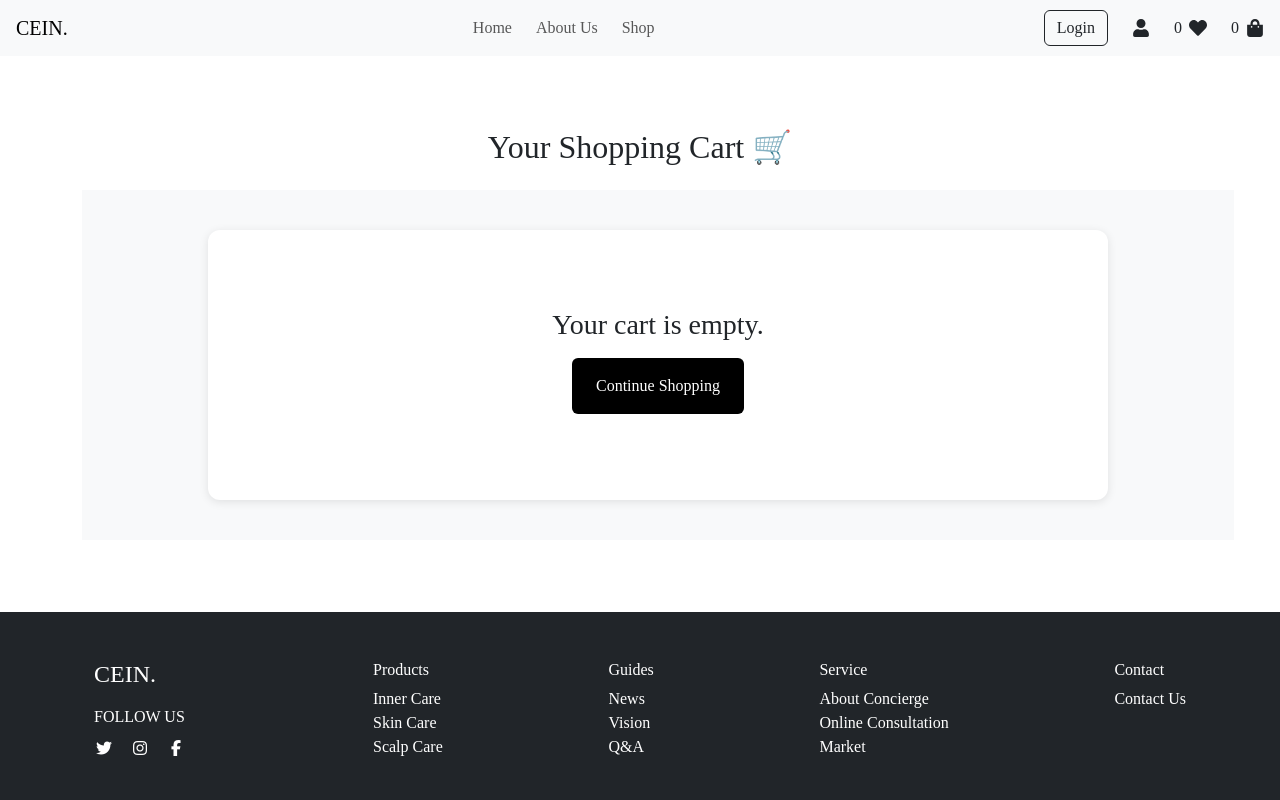
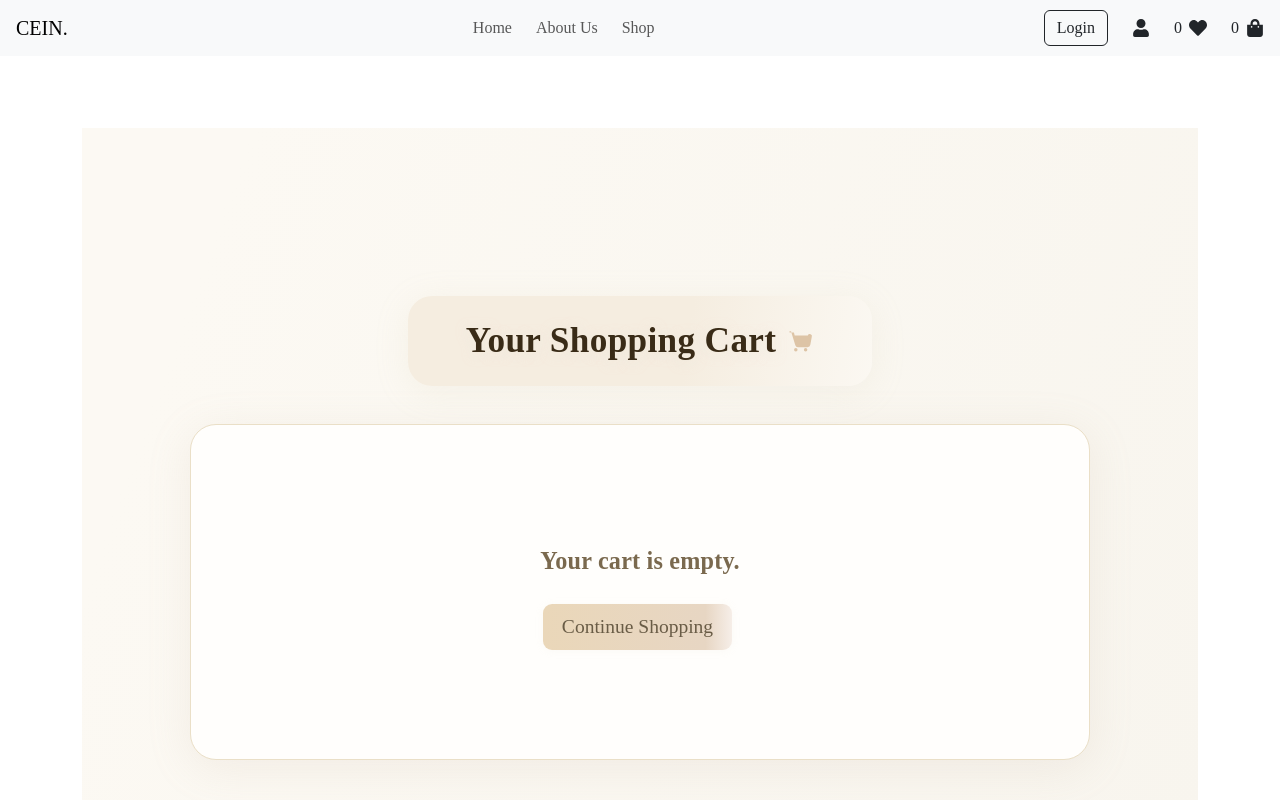
Before and after one commit to Abdelrhman745/Ecommerce-app-, a React (Vite) app: page /cart in a window 1280 px wide. Shown: the top 800 px of the page. Built offline with nearby package versions, Linux system fonts and the light colour scheme.

Commit message:
Update Cart UI

```diff
--- a/src/Pages/CartPage/CartPage.tsx
+++ b/src/Pages/CartPage/CartPage.tsx
@@ -4,7 +4,7 @@ import CartSection from "../../components/CartSection/CartSection";
 const CartPage: React.FC = () => {
   return (
     <div className="container py-5">
-      <h2 className="text-center mb-4">Your Shopping Cart 🛒</h2>
+      {/* <h2 className="text-center mb-4"></h2> */}
       <CartSection />
     </div>
   );
--- a/src/components/CartSection/CartSection.tsx
+++ b/src/components/CartSection/CartSection.tsx
@@ -1,70 +1,216 @@
 import React from "react";
-import styled from "styled-components";
+import styled, { keyframes } from "styled-components";
 import { useDispatch, useSelector } from "react-redux";
 import { removeFromCart, changeCartQuantity } from "../../Redux/CartSlice";
 import { RootState } from "../../Redux/Store";
 
-const Section = styled.section`
-  width: 90vw;
-  padding: 40px;
-  background-color: #f8f9fa;
+const fadeIn = keyframes`
+  from { opacity: 0; transform: translateY(18px);}
+  to   { opacity: 1; transform: none; }
+`;
+
+const CenterContainer = styled.div`
+  min-height: 100vh;
+  width: 100%;
+  background: linear-gradient(110deg, #fcf9f3 12%, #f8f5ee 98%);
+  display: flex;
+  flex-direction: column;
+  justify-content: center;
+  align-items: center;
+  overflow: auto;
+`;
+
+const HeadingBg = styled.div`
+  display: flex;
+  justify-content: center;
+  align-items: center;
+  min-width: 340px;
+  margin-bottom: 38px;
+  background: linear-gradient(98deg, #f5ede0 60%, #fbf8f2 100%);
+  box-shadow: 0 6px 34px 0 rgba(210, 200, 170, 0.15);
+  border-radius: 24px;
+  padding: 24px 58px;
+  align-self: center;
+`;
+
+const CartHeading = styled.h1`
+  font-family: "Playfair Display", serif;
+  font-size: 2.2rem;
+  font-weight: 600;
+  color: #392b17;
+  margin: 0;
+  letter-spacing: 0.01em;
+  text-shadow: 0 2px 12px #efe7da8c;
+  display: flex;
+  align-items: center;
+  gap: 10px;
 `;
 
 const CartContainer = styled.div`
+  width: 100%;
   max-width: 900px;
-  margin: 0 auto;
-  background: white;
-  border-radius: 12px;
-  box-shadow: 0px 2px 10px rgba(0, 0, 0, 0.1);
-  padding: 30px;
+  align-self: center;
+  background: #fffefc;
+  border-radius: 26px;
+  border: 1.8px solid #eadfc7;
+  box-shadow: 0 8px 45px 0 rgba(181, 164, 140, 0.14);
+  padding: 58px 58px 46px 58px;
+  display: flex;
+  flex-direction: column;
+  @media (max-width: 640px) {
+    padding: 32px 7vw;
+  }
 `;
 
 const CartItem = styled.div`
+  display: grid;
+  grid-template-columns: 96px 1fr 126px 104px;
+  gap: 32px;
+  align-items: center;
+  margin-bottom: 27px;
+  border-bottom: 1.1px solid #f5ede2;
+  padding-bottom: 24px;
+  background: #fff;
+  animation: ${fadeIn} 0.52s cubic-bezier(0.17, 1, 0.34, 1);
+  &:last-child {
+    border-bottom: none;
+  }
+`;
+
+const ImgBox = styled.div`
   display: flex;
-  justify-content: space-between;
+  justify-content: center;
   align-items: center;
-  margin-bottom: 20px;
-  border-bottom: 1px solid #ddd;
-  padding-bottom: 10px;
+  img {
+    width: 68px;
+    height: 68px;
+    border-radius: 15px;
+    object-fit: cover;
+    background: #fbf8f6;
+    border: 1.5px solid #ede6dd;
+    box-shadow: 0 0px 15px 0 rgba(231, 222, 205, 0.07);
+  }
+`;
+
+const Details = styled.div`
+  display: flex;
+  flex-direction: column;
+  .name {
+    font-size: 1.15rem;
+    font-weight: 600;
+    color: #3d2f1e;
+    margin-bottom: 4px;
+    letter-spacing: 0.02em;
+  }
+  .price {
+    font-size: 1.03rem;
+    color: #bcad99;
+    margin-bottom: 2px;
+  }
+`;
+
+const QuantitySection = styled.div`
+  display: flex;
+  align-items: center;
+  gap: 9px;
+  input {
+    width: 50px;
+    text-align: center;
+    margin-right: 10px;
+    border-radius: 8px;
+    border: 1.4px solid #efe9de;
+    background: #f9f6ee;
+    color: #786954;
+    font-size: 1.12rem;
+    font-weight: 500;
+    padding: 7px 9px;
+    transition: border 0.18s, box-shadow 0.18s;
+    box-shadow: 0 1px 8px 0 rgba(230, 223, 214, 0.07);
+    &:focus {
+      border: 1.6px solid #d5ba97;
+      outline: none;
+      background: #f2e9d5;
+      box-shadow: 0 0 15px 0 rgba(218, 212, 186, 0.12);
+    }
+  }
 `;
 
 const Button = styled.button`
-  background-color: #000;
-  color: white;
+  background: linear-gradient(90deg, #ead7b9, #e7d6c3 86%, #f6eee8 100%);
+  color: #695c46;
   border: none;
-  padding: 6px 12px;
-  border-radius: 6px;
+  padding: 8px 19px;
+  border-radius: 9px;
   cursor: pointer;
-  font-size: 14px;
-
+  font-size: 1em;
+  font-weight: 500;
+  font-family: inherit;
+  margin-left: -5px;
+  box-shadow: 0 1px 8px 0 rgba(222, 210, 190, 0.11);
+  transition: background 0.16s, color 0.12s, box-shadow 0.17s;
   &:hover {
-    background-color: #444;
+    background: linear-gradient(88deg, #eaddc6 5%, #e6cead 95%);
+    color: #3d2d15;
+    box-shadow: 0 6px 22px #e8dac6;
   }
 `;
 
 const TotalSection = styled.div`
-  margin-top: 20px;
-  padding-top: 20px;
+  margin-top: 32px;
+  padding-top: 36px;
   display: flex;
-  justify-content:end;
+  justify-content: flex-end;
   align-items: center;
   font-weight: bold;
-  font-size: 18px;
-  color: #222;
+  font-size: 1.13rem;
+  color: #958a7b;
+`;
+
+const TotalLabel = styled.span`
+  font-size: 1.19rem;
+  color: #8a7e6b;
+  margin-right: 17px;
+  letter-spacing: 0.02em;
+`;
+
+const TotalValue = styled.span`
+  font-size: 2.2rem;
+  color: #3e301a;
+  font-weight: 700;
 `;
 
 const CheckoutButton = styled(Button)`
-  background-color: #000;
-  font-size: 16px;
-  padding: 10px 20px;
-  border-radius: 8px;
-    align-items: center;
+  margin-top: 16px;
+  padding: 16px 54px;
+  font-size: 1.17rem;
+  background: linear-gradient(95deg, #e9d1ab 10%, #eee5d3 90%);
+  color: #6b5c3a;
+  border-radius: 14px;
+  font-weight: 600;
+  box-shadow: 0 5px 24px #ecdcc281;
+  transition: background 0.19s, color 0.13s, box-shadow 0.17s;
+  &:hover {
+    background: linear-gradient(95deg, #e7c89c 0%, #e4dec7 99%);
+    color: #3a2b17;
+    box-shadow: 0 14px 54px #dfcaaa71;
+  }
+`;
 
-
-
-
-  &:hover {
-    background-color: #323131ff;
+const EmptyCart = styled.div`
+  min-height: 230px;
+  display: flex;
+  flex-direction: column;
+  align-items: center;
+  justify-content: center;
+  color: #948573;
+  font-size: 1.22rem;
+  font-weight: 500;
+  letter-spacing: 0.01em;
+  h3 {
+    color: #7a694e;
+    font-weight: 700;
+    font-size: 1.24em;
+    margin-bottom: 15px;
   }
 `;
 
@@ -87,31 +233,36 @@ const CartSection: React.FC = () => {
   );
 
   return (
-    <Section>
+    <CenterContainer>
+      <HeadingBg>
+        <CartHeading>
+          Your Shopping Cart
+          <svg width="28" height="28" fill="#ddc4a6" viewBox="0 0 20 20">
+            <path d="M2.5 3h1.12l.34 1.2 2.7 8.79a2 2 0 0 0 1.9 1.42h6.86a2 2 0 0 0 1.952-1.684l1.02-5.54A1 1 0 0 0 15.56 6H6.21l-.56-2H2.5zM7 17.5A1.25 1.25 0 1 0 7 15a1.25 1.25 0 0 0 0 2.5zm7 0A1.25 1.25 0 1 0 14 15a1.25 1.25 0 0 0 0 2.5z" />
+          </svg>
+        </CartHeading>
+      </HeadingBg>
       <CartContainer>
         {cartItems.length === 0 ? (
-          <div className="d-flex flex-column justify-content-center w-100 align-items-center p-5">
+          <EmptyCart>
             <h3>Your cart is empty.</h3>
-            <Button className="my-2 px-4 py-3 fs-6">Continue Shopping</Button>
-          </div>
+            <Button style={{ marginTop: 14 }}>Continue Shopping</Button>
+          </EmptyCart>
         ) : (
           <>
-            {cartItems.map((item) => (
+            {cartItems.map((item, idx) => (
               <CartItem
                 key={item.id}
-                className="d-flex flex-row justify-content-around"
+                style={{ animationDelay: `${idx * 53}ms` }}
               >
-                <img
-                  src={item.image}
-                  width="100px"
-                  height="100px"
-                  style={{ borderRadius: "8px", objectFit: "cover" }}
-                />
-                <div>
-                  <strong>{item.name}</strong>
-                  <p>${item.price}</p>
-                </div>
-                <div>
+                <ImgBox>
+                  <img src={item.image} alt={item.name} />
+                </ImgBox>
+                <Details>
+                  <span className="name">{item.name}</span>
+                  <span className="price">${item.price.toFixed(2)}</span>
+                </Details>
+                <QuantitySection>
                   <input
                     type="number"
                     min="1"
@@ -119,32 +270,32 @@ const CartSection: React.FC = () => {
                     onChange={(e) =>
                       handleQuantityChange(item.id, Number(e.target.value))
                     }
-                    style={{
-                      width: "50px",
-                      textAlign: "center",
-                      marginRight: "10px",
-                      borderRadius: "6px",
-                      border: "1px solid #ddd",
-                      padding: "4px",
-                    }}
                   />
                   <Button onClick={() => handleRemove(item.id)}>Remove</Button>
+                </QuantitySection>
+                <div
+                  style={{
+                    color: "#5d5241",
+                    fontWeight: 600,
+                    fontSize: "1.16rem",
+                    textAlign: "center",
+                  }}
+                >
+                  ${(item.price * item.quantity).toFixed(2)}
                 </div>
               </CartItem>
             ))}
-
-            <TotalSection style={{marginRight:"35px"}}>
-              <span style={{marginRight:"10px"}}>Total :</span>
-              <span>${totalPrice.toFixed(2)}</span>
+            <TotalSection>
+              <TotalLabel>Total :</TotalLabel>
+              <TotalValue>${totalPrice.toFixed(2)}</TotalValue>
             </TotalSection>
-
-            <div style={{ textAlign: "center", marginTop: "20px" ,display:"flex", flexDirection:"row",justifyContent:'end'}}>
-              <CheckoutButton >Proceed to Checkout</CheckoutButton>
+            <div style={{ display: "flex", justifyContent: "flex-end" }}>
+              <CheckoutButton>Proceed to Checkout</CheckoutButton>
             </div>
           </>
         )}
       </CartContainer>
-    </Section>
+    </CenterContainer>
   );
 };
 
```
Also changed, not shown: 1 other file (tests, documents, lock files or other folders).
